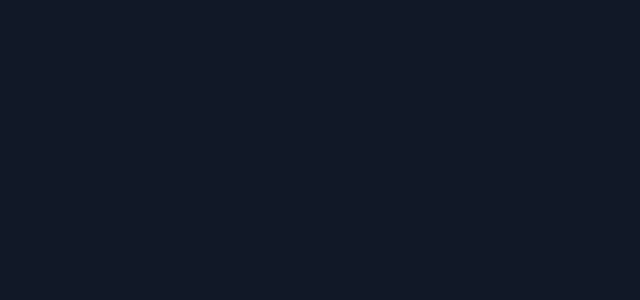
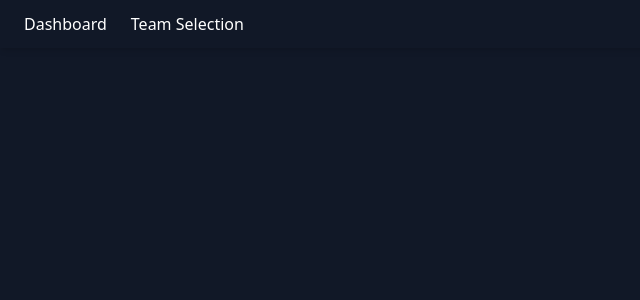
Before and after one commit to dineshkharah/fantasy-cricket-react, a React (Vite) app: page / in a window 1280 px wide. Before the commit this address had no page. Shown: the top 300 px of the page, without its empty margins (0-640 px from the left). Built offline with nearby package versions, Linux system fonts and the light colour scheme.

Commit message:
created navbar and changed other pages to fix overlaping

```diff
--- a/src/App.jsx
+++ b/src/App.jsx
@@ -5,11 +5,14 @@ import Signup from "./pages/Signup";
 import Dashboard from "./pages/Dashboard";
 import Players from "./pages/Players";
 import TeamPage from "./pages/TeamPage";
+import Navbar from "./components/Navbar";
+
 import ProtectedRoute from "./protected/ProtectedRoute";
 
 function App() {
   return (
     <Router>
+      <Navbar />
       <Routes>
         <Route path="/login" element={<Login />} />
         <Route path="/signup" element={<Signup />} />
--- /dev/null
+++ b/src/components/Navbar.jsx
@@ -0,0 +1,56 @@
+import React, { useEffect, useState } from "react";
+import { Link, useNavigate, useLocation } from "react-router-dom";
+
+const Navbar = () => {
+    const navigate = useNavigate();
+    const location = useLocation();
+    const [isLoggedIn, setIsLoggedIn] = useState(false);
+
+    useEffect(() => {
+        const token = localStorage.getItem("token");
+        setIsLoggedIn(!!token);
+    }, [location.pathname]);
+
+    const handleLogout = () => {
+        localStorage.removeItem("token");
+        navigate("/login");
+    };
+
+    // Don't show on login or signup pages
+    if (location.pathname === "/login" || location.pathname === "/signup") {
+        return null;
+    }
+
+    return (
+        <>
+            <nav className="bg-gray-900 text-white px-6 py-3 flex items-center justify-between shadow-md w-full fixed top-0 z-50">
+                <div className="flex items-center gap-6">
+                    <Link
+                        to="/dashboard"
+                        className="text-white hover:text-white hover:scale-105 transition-transform duration-200"
+                    >
+                        Dashboard
+                    </Link>
+                    <Link
+                        to="/team-selection"
+                        className="text-white hover:text-white hover:scale-105 transition-transform duration-200"
+                    >
+                        Team Selection
+                    </Link>
+                </div>
+
+                {isLoggedIn && (
+                    <button
+                        onClick={handleLogout}
+                        className="bg-red-500 hover:bg-red-600 px-4 py-1 rounded-md font-semibold"
+                    >
+                        Logout
+                    </button>
+                )}
+            </nav>
+
+        </>
+    );
+};
+
+export default Navbar;
--- a/src/pages/Dashboard.jsx
+++ b/src/pages/Dashboard.jsx
@@ -49,7 +49,7 @@ const Dashboard = () => {
     }, []);
 
     return (
-        <div className="w-full mx-2 lg:mx-32 h-full min-h-screen gap-4 p-4 bg-gray-900 text-gray-100">
+        <div className="w-full mx-2 lg:mx-32 h-full min-h-screen gap-4 p-4 bg-gray-900 text-gray-100 pt-16 px-4">
             <h1 className="text-2xl font-bold text-blue-400">User Dashboard</h1>
             <div className="grid grid-cols-1 lg:grid-cols-3 gap-6 mt-4">
                 <div className="lg:col-span-2 space-y-4">
--- a/src/pages/TeamPage.jsx
+++ b/src/pages/TeamPage.jsx
@@ -55,7 +55,7 @@ const TeamPage = () => {
     }, [selectedPlayers]);
 
     return (
-        <div className="flex flex-col lg:flex-row w-full h-full gap-4 p-4 overflow-hidden">
+        <div className="flex flex-col lg:flex-row w-full h-full gap-4 p-4 overflow-hidden pt-16 px-4">
             <div className="w-full lg:w-1/2 border border-gray-600 rounded-2xl p-4 flex flex-col overflow-hidden">
                 <PlayerSelection
                     onPlayerSelect={handleSelectPlayer}
```
